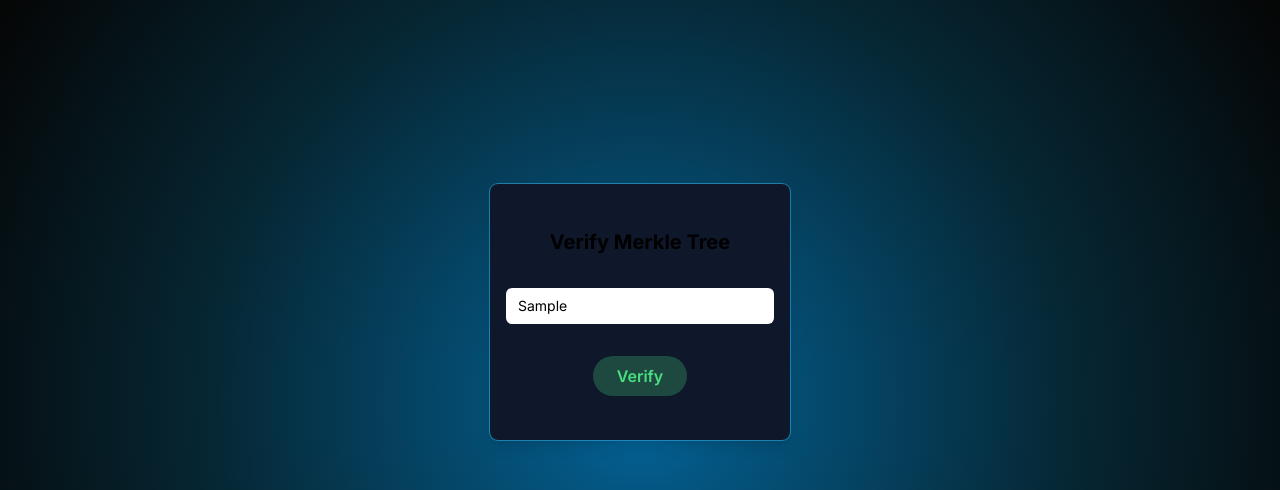
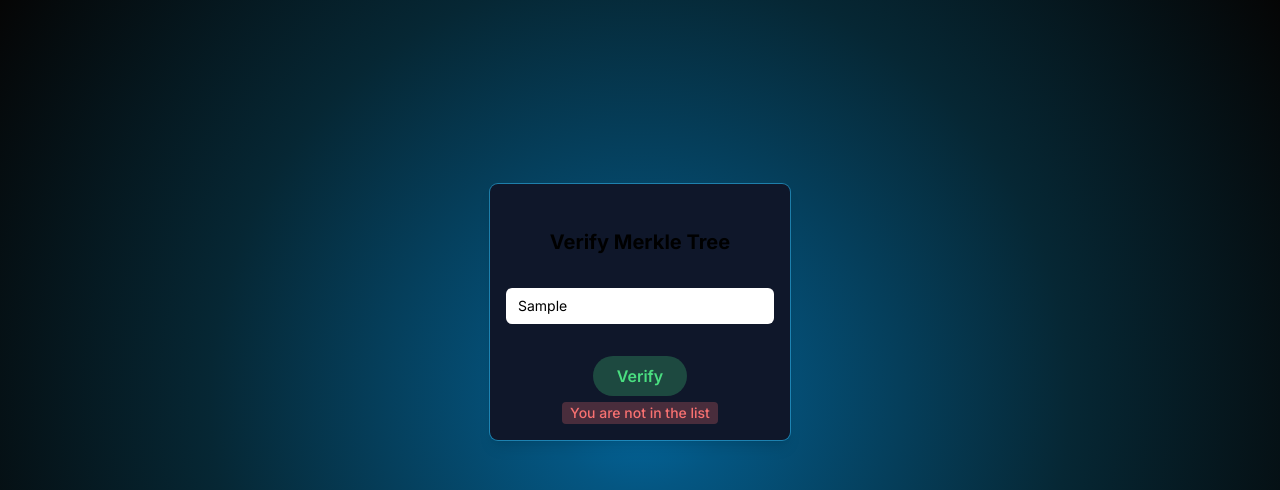
Before and after one commit to Artemides/blockchain-merkle-tree-gift, a Next.js app: page / in a window 1280 px wide. Both pictures are taken after typing "Sample" into the empty fields and a click on the button "Verify". Shown: the top 490 px of the page. Built offline with nearby package versions, Linux system fonts and the light colour scheme; no server answers.

Commit message:
warn if not found

```diff
--- a/src/app/globals.css
+++ b/src/app/globals.css
@@ -52,3 +52,6 @@ body {
 .common-rare {
   @apply ring-2 ring-green-500 bg-green-500/30;
 }
+.error {
+  @apply text-red-400 bg-red-400/25;
+}
--- a/src/app/page.tsx
+++ b/src/app/page.tsx
@@ -17,6 +17,7 @@ export default function Home() {
   const [success, setSuccess] = useState(false);
   const [windowSize, setWindowSize] = useState({ width: 0, height: 0 });
   const [gifts, setGifts] = useState<Gift[]>([]);
+  const [errorState, setErrorState] = useState({ message: "", error: false });
 
   useEffect(() => {
     const retrieveGifts = () => {
@@ -51,6 +52,7 @@ export default function Home() {
     });
     const responseData: ResponseData = await response.json();
     if (!response.ok) {
+      setErrorState({ error: true, message: responseData.message });
       setSuccess(false);
     } else {
       const { gift } = responseData;
@@ -61,7 +63,9 @@ export default function Home() {
     setFetching(false);
     setTimeout(() => {
       setSuccess(false);
+      setErrorState({ error: false, message: "" });
     }, 3000);
+
     console.log({ responseData });
   };
 
@@ -89,7 +93,7 @@ export default function Home() {
       )}
       <form
         onSubmit={(e) => verifyName(e)}
-        className="w-[300px] h-64 flex flex-col justify-center gap-8 bg-slate-900 rounded-lg shadow-lg py-8 px-4 ring-sky-400/50 ring-1"
+        className=" relative w-[300px] h-64 flex flex-col justify-center gap-8 bg-slate-900 rounded-lg shadow-lg py-8 px-4 ring-sky-400/50 ring-1"
       >
         <h2 className="text-xl font-bold text-center">Verify Merkle Tree</h2>
         <input
@@ -107,6 +111,12 @@ export default function Home() {
         >
           Verify
         </button>
+
+        {errorState.error && (
+          <span className=" absolute bottom-4 error text-sm font-medium self-center px-2 py-[1px] rounded text-center">
+            {errorState.message}
+          </span>
+        )}
       </form>
       <Gifts gifts={gifts} />
     </main>
```
